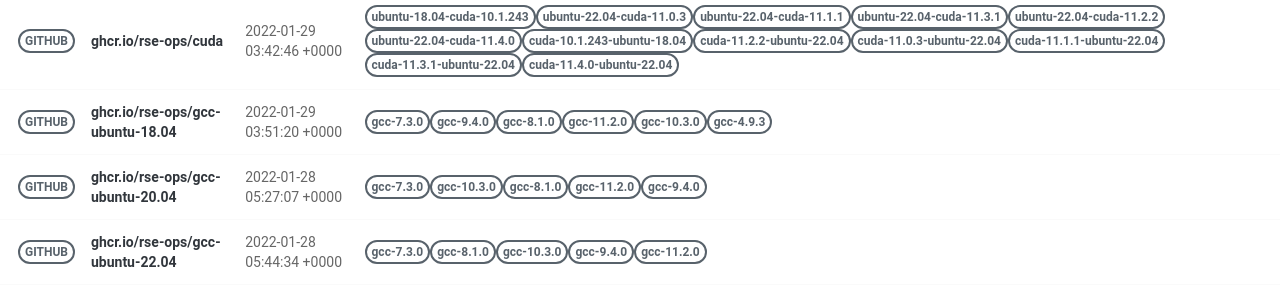
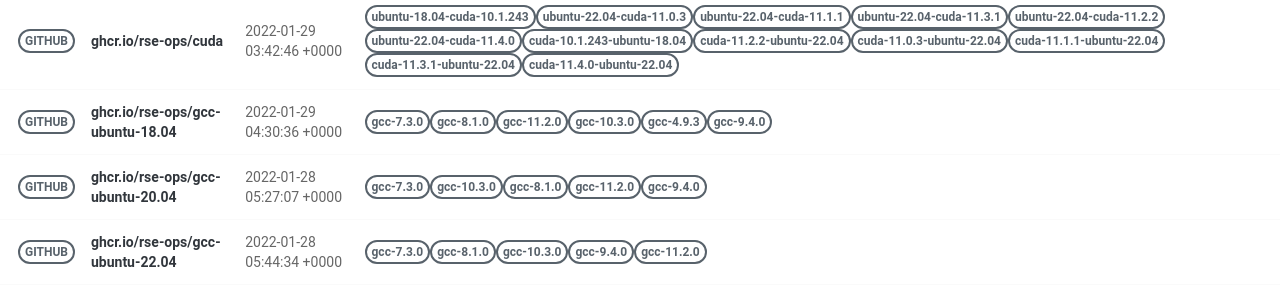
Before and after one commit to rse-ops/docker-images, a Jekyll site: the page built from pages/index.md, in a window 1280 px wide. Shown: the part 502-801 px from the top of the page. Built offline with Jekyll 4.4.1, drawn with Linux system fonts in a browser that asks for light colours; nearby versions of some CDN libraries.

Commit message:
Automated push to update library 2022-01-29

```diff
--- a/_library/ghcr.io-rse-ops-gcc-ubuntu-18.04.md
+++ b/_library/ghcr.io-rse-ops-gcc-ubuntu-18.04.md
@@ -1,7 +1,7 @@
 ---
 layout: container
 name: ghcr.io/rse-ops/gcc-ubuntu-18.04
-updated_at: 2022-01-29 03:51:20.958873
+updated_at: 2022-01-29 04:30:36.765354
 
 
 container_url: https://github.com/orgs/rse-ops/packages/container/package/gcc-ubuntu-18.04
```
Also changed, not shown: other parts of _library/ghcr.io-rse-ops-gcc-ubuntu-18.04.md (+3 -3 lines).
